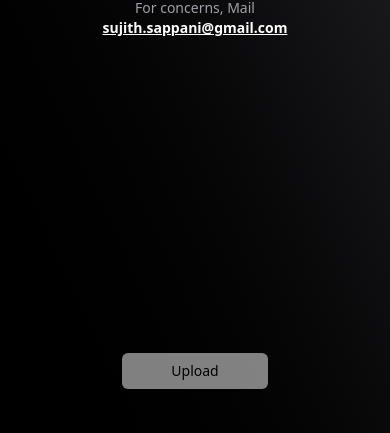
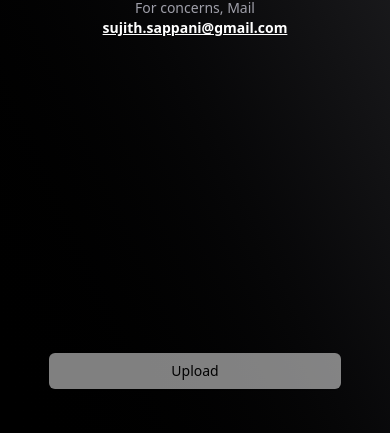
Before and after one commit to Lovedragn/AI_CGPA_Calculator, a Next.js app in the folder frontend/: page / in a window 390 px wide. Shown: the part 384-817 px from the top of the page. Built offline with nearby package versions, Linux system fonts and the light colour scheme; no server answers.

Commit message:
Change in UI

```diff
--- a/frontend/src/app/page.js
+++ b/frontend/src/app/page.js
@@ -91,7 +91,7 @@ const App = ({ outerfile }) => {
       </div>
 
       <div className="flex flex-col items-center h-full w-full">
-        <div className="flex items-end justify-center gap-5 h-full w-full max-w-[400px]">
+        <div className="flex items-center justify-end gap-5 h-full w-full max-w-full sm:max-w-[400px] flex-col sm:flex-row sm:justify-center sm:items-end">
           {results != null ? <Drawers result={results} /> : ""}
           <Button
             className={`${Loading ? "bg-gray-400 cursor-not-allowed" : ""}`}
--- a/frontend/src/components/FloatingObject.jsx
+++ b/frontend/src/components/FloatingObject.jsx
@@ -24,12 +24,14 @@ const FloatingObject = () => {
         zIndex: 0,
         top: position.top,
         left: position.left,
-        width: "4px",
-        height: "4px",
-        background: "rgba(255, 255, 255, 0.3)",
-        transition: "top 5s ease-in-out, left 10s ease-in-out, border-radius 3s ease-in-out",
+        width: "3px",
+        height: "3px",
+        transition: "top 12s ease-out, left 12s ease-in-out, border-radius 5s ease-in-out",
       }}
-      className={`shadow-lg shadow-blue-500 mix-blend-lighten  ${isCircle ? "rounded-full animate-pulse" : "rounded-[1px] animate-ping"}`}
+      className={`bg-conic from-white to-transparent  transition-transform duration-1000 ${
+        isCircle ? "rounded-full animate-pulse" : "rounded-[1px] scale-150 opacity-40 animate-spin"
+      }`}
+
     ></div>
   );
 };
--- a/frontend/src/components/ui/button.jsx
+++ b/frontend/src/components/ui/button.jsx
@@ -17,7 +17,7 @@ const buttonVariants = cva(
 
       },
       size: {
-        default: "h-9 px-5 py-2 has-[>svg]:px-3 w-full max-w-[40%] md:max-w-[200px] ",
+        default: "h-9 px-5 py-2 has-[>svg]:px-3 w-full max-w-[80%] md:max-w-[300px] ",
         sm: "h-8 rounded-md gap-1.5 px-3 has-[>svg]:px-2.5",
         lg: "h-10 rounded-md px-30 has-[>svg]:px-4",
         icon: "size-9",
```
